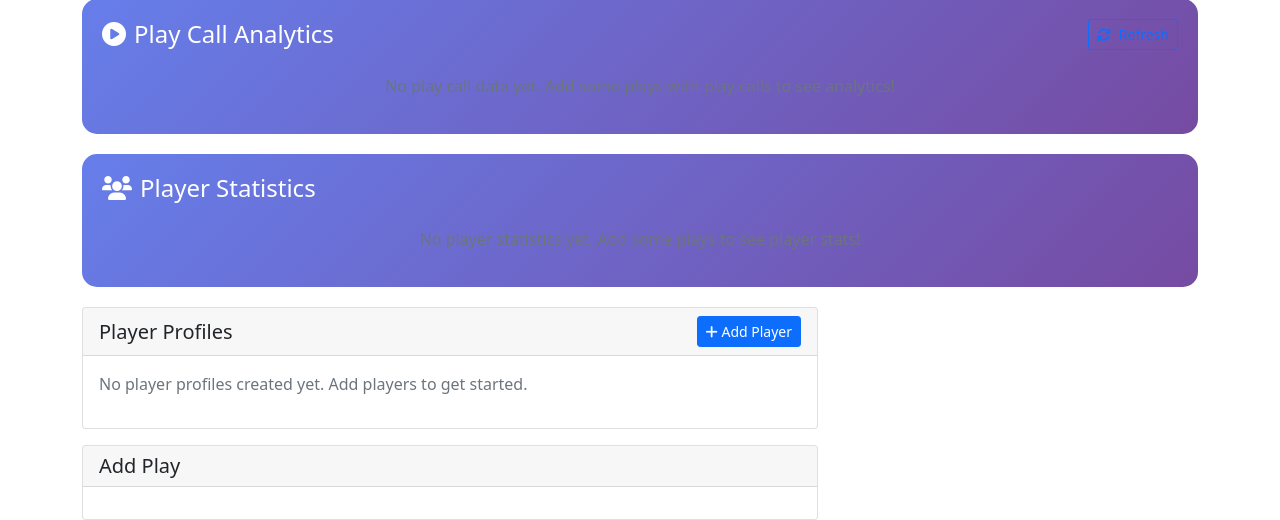
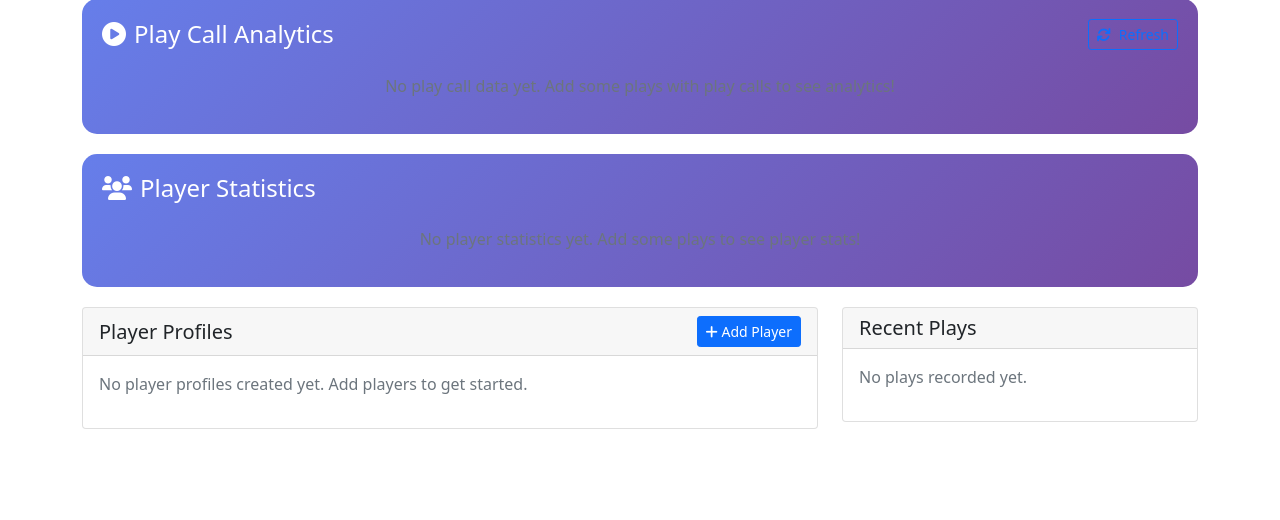
Before and after one commit to bhoy33/hoy-sports-data, a Flask app: page /analytics/box-stats in a window 1280 px wide. Shown: the part 1423-1943 px from the top of the page. After the commit the page ends 1852 px from the top, so only its background shows below. Run offline with Flask 3, Linux system fonts and the light colour scheme; the visitor is signed in with stand-in values (Sample User, id 1); some libraries are stand-ins or nearby versions.

Commit message:
Fix recent plays display and remove player stats limitations
- Add missing recentPlaysContainer div to box_stats.html template
- Fix broken template structure that prevented recent plays controls from appearing
- Recent plays section now shows in right column with proper card layout
- Enhanced recent plays display with 15/25/50/All viewing options now functional
- Player stats display already shows all players without artificial limits
- Users can now view all plays and all player statistics as requested

```diff
--- a/templates/box_stats.html
+++ b/templates/box_stats.html
@@ -677,13 +677,22 @@
                     </div>
                 </div>
 
+            </div>
+
+            <!-- Recent Plays Section -->
+            <div class="col-md-4">
                 <div class="card">
                     <div class="card-header">
-                        <h5 class="mb-0">Add Play</h5>
+                        <h5 class="mb-0">Recent Plays</h5>
                     </div>
                     <div class="card-body">
-                        <form id="playForm">
-    </div>
+                        <div id="recentPlaysContainer">
+                            <p class="text-muted">No plays recorded yet.</p>
+                        </div>
+                    </div>
+                </div>
+            </div>
+        </div>
 
     <!-- Add Player Modal -->
     <div class="modal fade" id="addPlayerModal" tabindex="-1">
```
